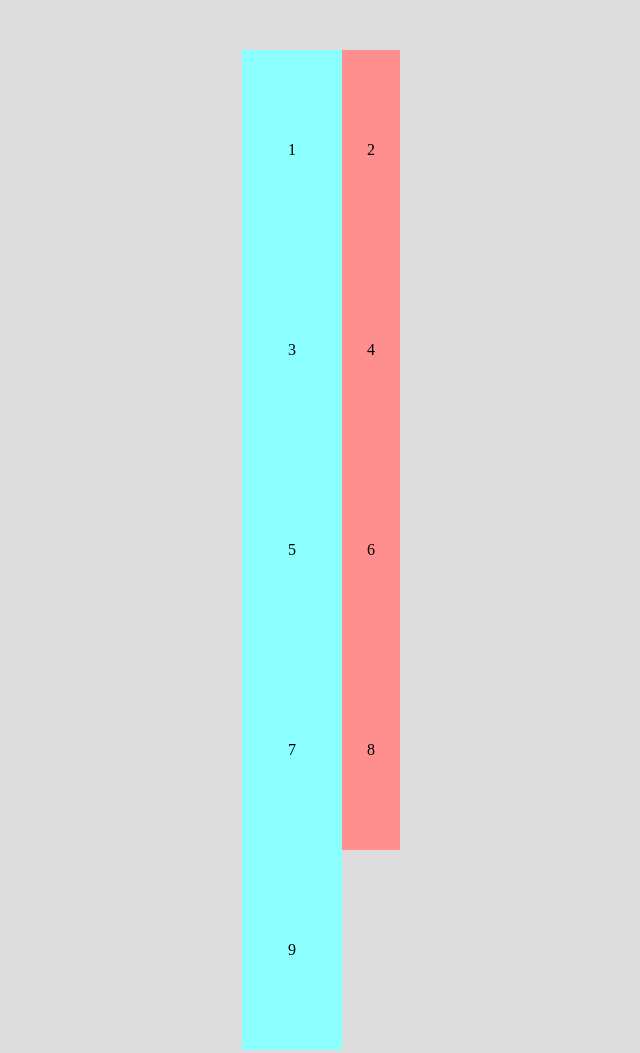
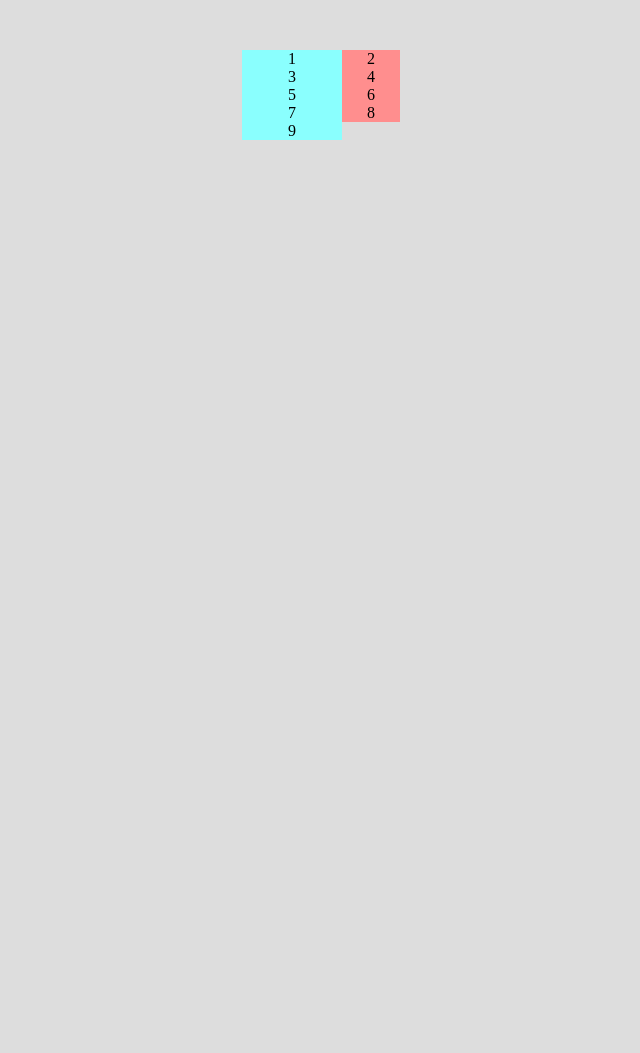
Before and after one commit to mikhaelAPG/CSS-Grid, a plain HTML site: page RowColumn/index2.html in a window 1280 px wide. Shown: the whole page, without its empty margins (14-654 px from the left). After the commit the page ends 800 px from the top, so only its background shows below. Drawn offline with Linux system fonts and the light colour scheme.

Commit message:
grid auto flow

```diff
--- a/RowColumn/style2.css
+++ b/RowColumn/style2.css
@@ -9,9 +9,10 @@ html, body {
     margin: 50px auto;
     display: grid;
     grid-template-columns: 100px 58px;
-    /* grid-auto-columns: 200px; */
+    /* grid-auto-columns: 200px; ga mungkin ada column yang implisit, karena kalay ada lebih column dia turun jadi baris*/
     /* grid-template-rows: 50px 100px 150px; */
-    grid-auto-rows: 200px;
+    /* grid-auto-rows: 200px; */
+    /* grid-auto-flow: column;  mengatur penempatan item pada tracknya, ditulis secara implisit*/
 }
 
 .item {
```
